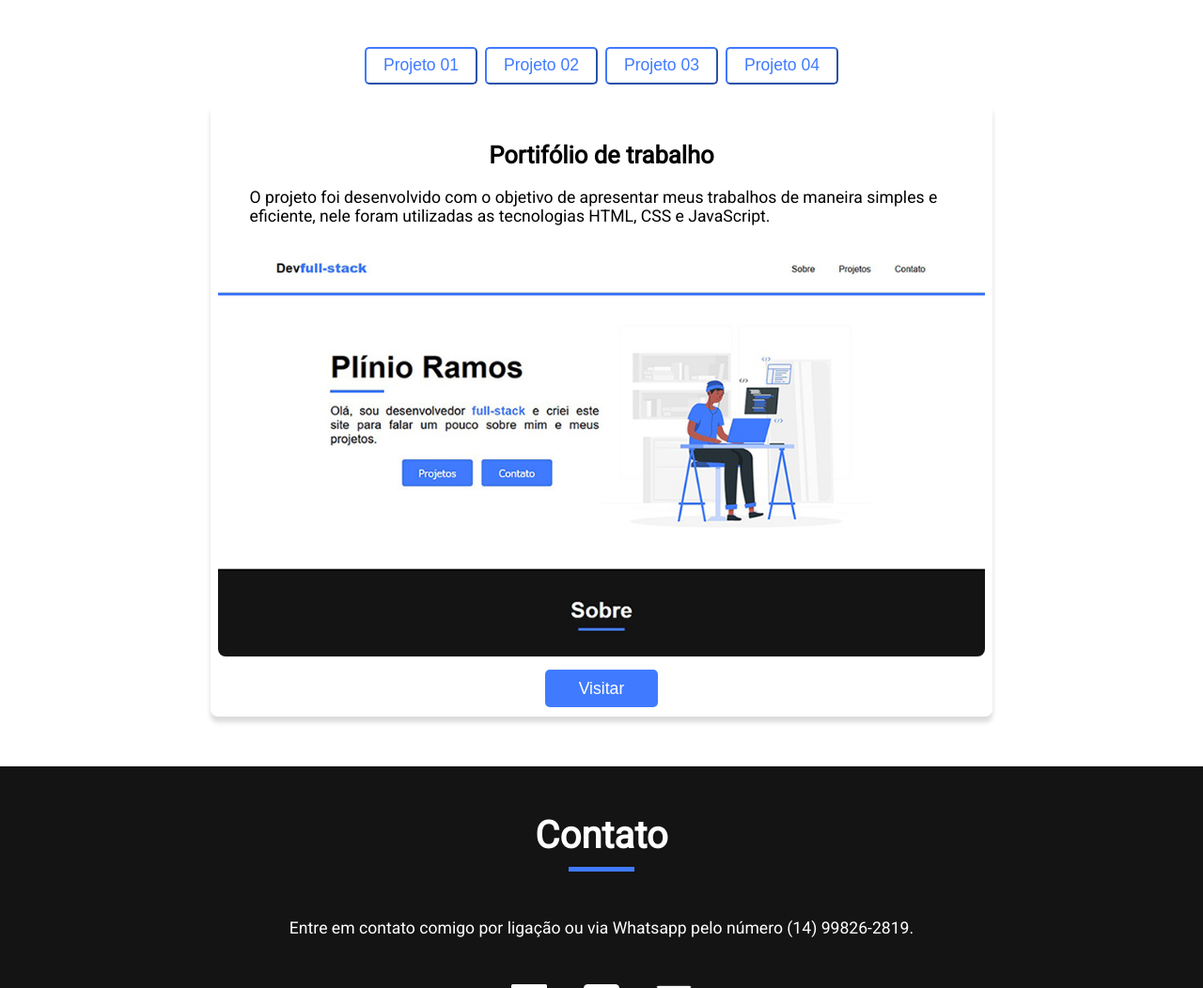
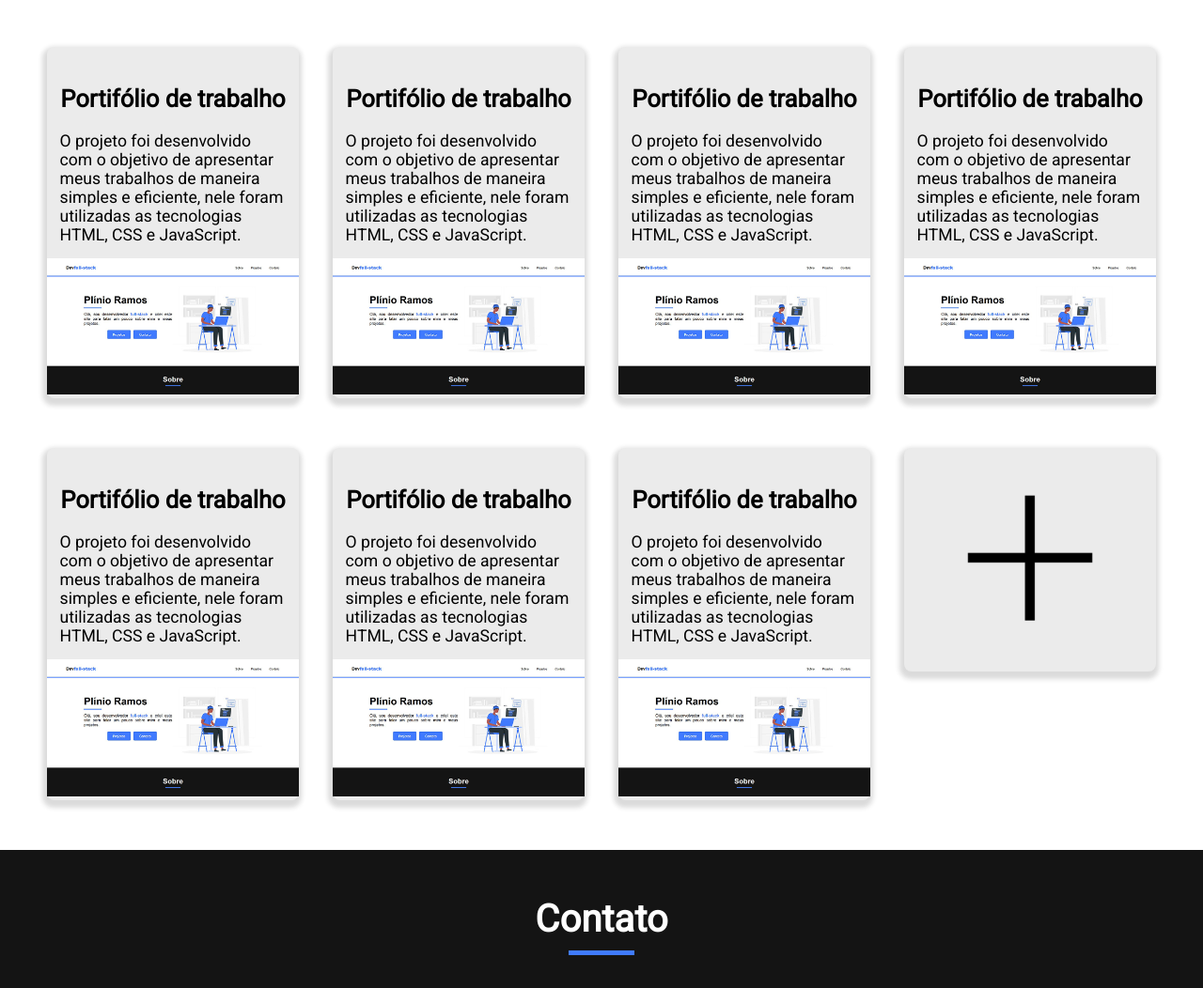
Before and after one commit to plinio29/portfolio-de-trabalho, a plain HTML site: page index.html in a window 1280 px wide. Shown: the part 1730-2782 px from the top of the page at 94% size. Drawn offline with Linux system fonts and the light colour scheme.

Commit message:
Alteração no layout de projetos

```diff
--- a/estilo/style.css
+++ b/estilo/style.css
@@ -888,6 +888,7 @@ footer .creditos strong{
         background: none;
         justify-content: space-between;
     }
+
     header strong{
         color: #407BFF;
     }
@@ -1102,35 +1103,25 @@ footer .creditos strong{
     }
     article .projetos .show-projetos{
         text-align: center;
+        display: flex;
+        flex-wrap: wrap;
         margin-top: 53px;
-    }
-    article .projetos .show-projetos .proj-botoes{
-        display: flex;
-        margin: auto;
-        width: 40%;
-        margin-bottom: 20px;
-    }
-    article .projetos .show-projetos .proj-botoes button{
-        background-color: #ffff;
-        width: 120px;
-        height: 40px;
-        margin-top: 5px;
-        border-color: #407BFF;
-        border-radius: 5px;
-        padding: 5px;
-        margin: 5px 8px;
-        color: #407BFF;
-        cursor: pointer;
-        font-size: 1.1em;
-        margin: auto;
-        transition: 0.4s;
-    }
+        width: 95%;
+        margin: auto;
+        margin-bottom: 53px;
+    }
+
     article .projetos .proj-imagens{
         margin: auto;
-        width: 65%;
+        width: 22%;
         border-radius: 8px;
-        box-shadow:   0px 6px 5px #14141427;
-        margin-bottom: 53px;
+        box-shadow:   -1px 4px 5px 4px #14141427;
+        margin-top: 53px;
+        background-color: #ebebeb;
+    }
+    article .projetos .proj-imagens .mais{
+        width: 50%;
+        padding: 50px;
     }
     article .projetos .proj-imagens h1{
         font-size: 1.6em;
@@ -1147,22 +1138,8 @@ footer .creditos strong{
         width: 90%;
     }
     article .projetos .proj-imagens img{
-        width: 98%;
-        border-radius: 8px;
-    }
-    article .projetos .proj-imagens button{
-        margin: auto;
-        background-color: #407BFF;
-        width: 120px;
-        height: 40px;
-        border: none;
-        border-radius: 5px;
-        padding: 5px;
-        color: #ffff;
-        cursor: pointer;
-        font-size: 1.1em;
-        margin-top: 10px;
-        margin-bottom: 10px;
+        width: 100%;
+        border-radius: 0px;
     }
     /*Base da página*/
     footer{
--- a/index.html
+++ b/index.html
@@ -90,17 +90,43 @@
                 </div>
                     <!--<p>Aqui estão alguns dos meus projetos, neles foram utilidados html, css, javascript e python.</p>-->
                 <div class="show-projetos">
-                    <div class="proj-botoes">
-                        <button id="botao1">Projeto 01</button>
-                        <button id="botao2">Projeto 02</button>
-                        <button id="botao3">Projeto 03</button>
-                        <button id="botao4">Projeto 04</button>
+                    <div class="proj-imagens">
+                        <h1 id="titulo-proj">Portifólio de trabalho</h1>
+                        <p id="descri-proj">O projeto foi desenvolvido com o objetivo de apresentar meus trabalhos de maneira simples e eficiente, nele foram utilizadas as tecnologias HTML, CSS e JavaScript.</p>
+                        <img id="img" src="imagens/proje1.jpg" alt="projeto site">
                     </div>
                     <div class="proj-imagens">
                         <h1 id="titulo-proj">Portifólio de trabalho</h1>
                         <p id="descri-proj">O projeto foi desenvolvido com o objetivo de apresentar meus trabalhos de maneira simples e eficiente, nele foram utilizadas as tecnologias HTML, CSS e JavaScript.</p>
                         <img id="img" src="imagens/proje1.jpg" alt="projeto site">
-                        <a id="visita" href="https://github.com/plinio29/portifolio-de-trabalho" target="_blank"><button>Visitar</button></a>
+                    </div>
+                    <div class="proj-imagens">
+                        <h1 id="titulo-proj">Portifólio de trabalho</h1>
+                        <p id="descri-proj">O projeto foi desenvolvido com o objetivo de apresentar meus trabalhos de maneira simples e eficiente, nele foram utilizadas as tecnologias HTML, CSS e JavaScript.</p>
+                        <img id="img" src="imagens/proje1.jpg" alt="projeto site">
+                    </div>
+                    <div class="proj-imagens">
+                        <h1 id="titulo-proj">Portifólio de trabalho</h1>
+                        <p id="descri-proj">O projeto foi desenvolvido com o objetivo de apresentar meus trabalhos de maneira simples e eficiente, nele foram utilizadas as tecnologias HTML, CSS e JavaScript.</p>
+                        <img id="img" src="imagens/proje1.jpg" alt="projeto site">
+                    </div>
+                    <div class="proj-imagens">
+                        <h1 id="titulo-proj">Portifólio de trabalho</h1>
+                        <p id="descri-proj">O projeto foi desenvolvido com o objetivo de apresentar meus trabalhos de maneira simples e eficiente, nele foram utilizadas as tecnologias HTML, CSS e JavaScript.</p>
+                        <img id="img" src="imagens/proje1.jpg" alt="projeto site">
+                    </div>
+                    <div class="proj-imagens">
+                        <h1 id="titulo-proj">Portifólio de trabalho</h1>
+                        <p id="descri-proj">O projeto foi desenvolvido com o objetivo de apresentar meus trabalhos de maneira simples e eficiente, nele foram utilizadas as tecnologias HTML, CSS e JavaScript.</p>
+                        <img id="img" src="imagens/proje1.jpg" alt="projeto site">
+                    </div>
+                    <div class="proj-imagens">
+                        <h1 id="titulo-proj">Portifólio de trabalho</h1>
+                        <p id="descri-proj">O projeto foi desenvolvido com o objetivo de apresentar meus trabalhos de maneira simples e eficiente, nele foram utilizadas as tecnologias HTML, CSS e JavaScript.</p>
+                        <img id="img" src="imagens/proje1.jpg" alt="projeto site">
+                    </div>
+                    <div class="proj-imagens">
+                        <img class="mais" src="imagens/mais.png" alt="simbolo-mais">
                     </div>
                 </div>
             </section>
--- a/script/imagens.js
+++ b/script/imagens.js
@@ -1,4 +1,4 @@
-var botao1 = document.getElementById('botao1');
+/*var botao1 = document.getElementById('botao1');
 var botao2 = document.getElementById('botao2');
 var botao3 = document.getElementById('botao3');
 var botao4 = document.getElementById('botao4');
@@ -75,4 +75,4 @@ function alteraimg4(){
     botao3.style.color = '#407BFF'
 
     visita.href = 'https://github.com/plinio29/sistema-de-cadastro-python'
-}
+}*/
```
Also changed, not shown: imagens/mais.png (added).
